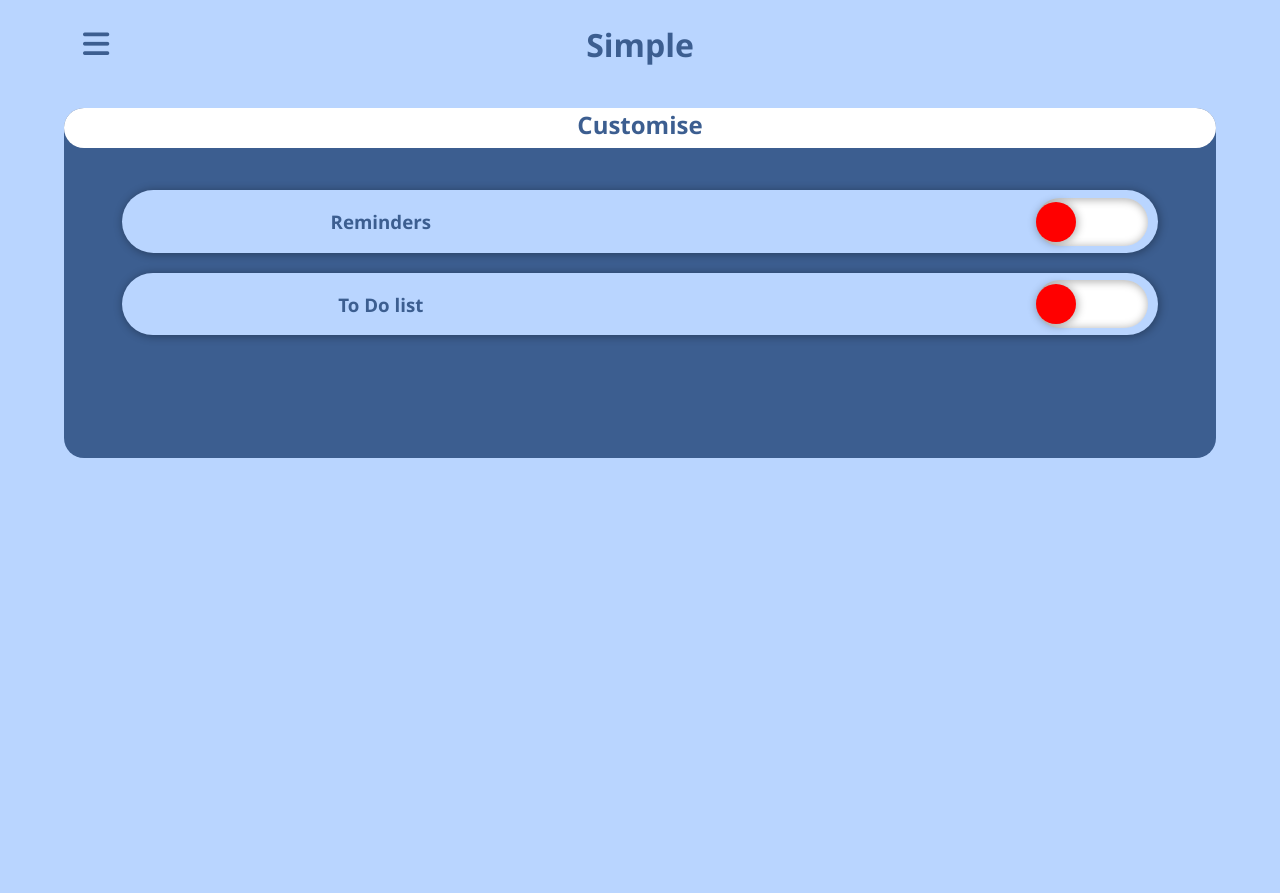
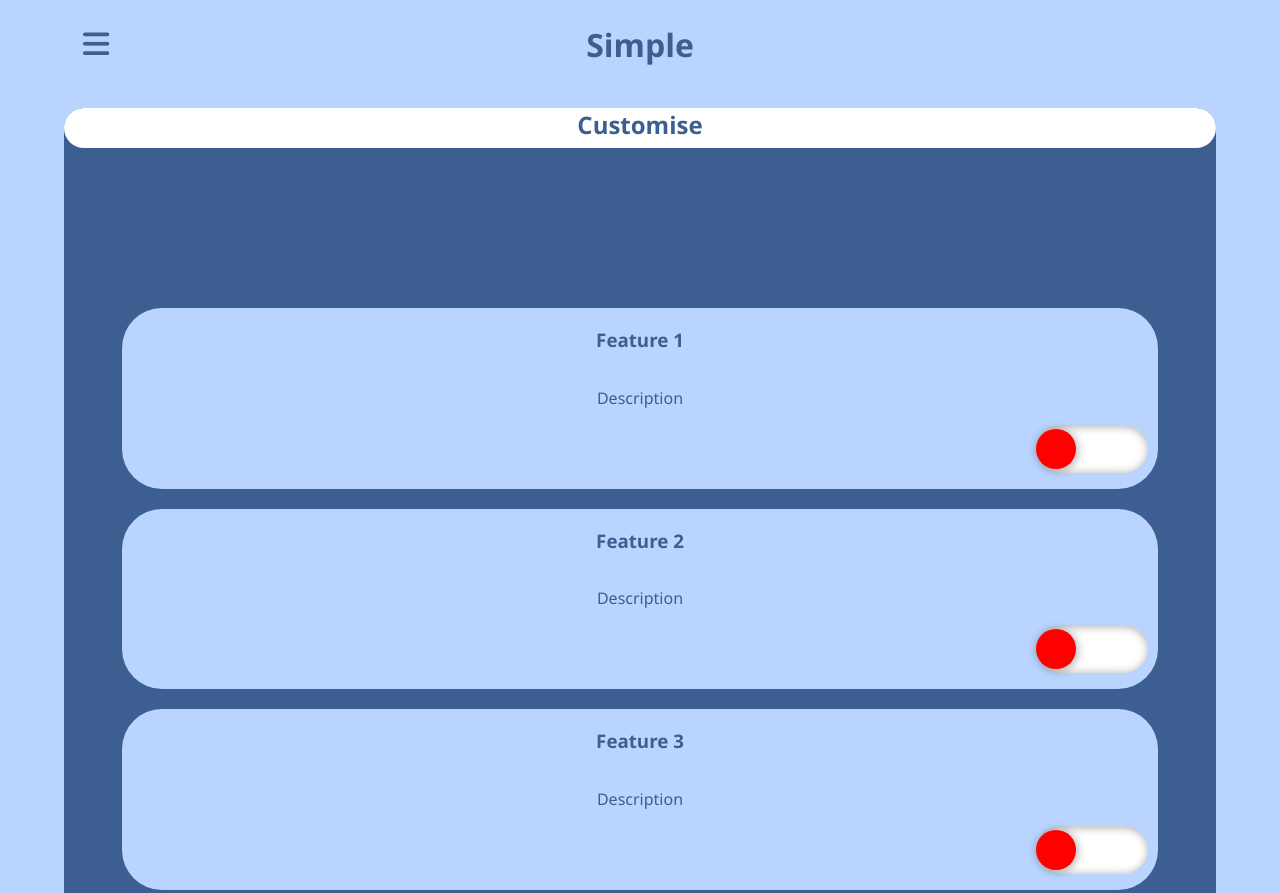
Before and after one commit to SchoolOfCode/final-project-front-end-team-26-bit-by-bit, a React app: page /customise in a window 1280 px wide. Shown: the top 893 px of the page. Before the commit the page ends 800 px from the top, so only its background shows below. Built offline with nearby package versions, Linux system fonts and the light colour scheme; no server answers; a web font is replaced by a local one.

Commit message:
Update customise styling, remove time from Todo form, reocurring to days

```diff
--- a/src/components/AddItemForm/AddItemForm.css
+++ b/src/components/AddItemForm/AddItemForm.css
@@ -11,6 +11,22 @@
     box-shadow: 1px 1px 8px 1px rgba(0, 0, 0, 0.3);
 }
 
+.customiseInput {
+    display: flex;
+    flex-direction: column;
+    background-color: #B9D5FF;
+    align-self: center;
+    justify-self: center;
+    border-radius: 40px;
+    width: 90%;
+    padding-bottom: 16px;
+}
+
+.customiseToggle {
+    align-self: end !important;
+    margin-right: 8px;
+    margin-right: 20px;
+}
 
 .BlueForm{
     background-color: #3C5E90;
--- a/src/components/AddItemForm/index.js
+++ b/src/components/AddItemForm/index.js
@@ -195,7 +195,7 @@ function AddItemForm() {
             ></input>
           </div>
 
-          <div className="InpToDo">
+          {/* <div className="InpToDo">
             <h3>Time</h3>
             <input
               required
@@ -213,10 +213,11 @@ function AddItemForm() {
               }}
               value={time}
             ></input>
-          </div>
+          </div> */}
+          {/* TODO: remove time from api routes including SQL statement, and variables */}
 
           <div className="InpToDo">
-            <h3>Reoccuring</h3>
+            <h3>Days</h3>
             <div className="dateSection">
               {isActive ? (
                 <div className="buttonForm">
--- a/src/components/Customise/index.js
+++ b/src/components/Customise/index.js
@@ -22,13 +22,20 @@ function Customise() {
         <Header/>
         <div className='BlueForm'>
             <h2 className='TitleForm'>Customise</h2>
-            <div className='InpToDo'>
-                <h3>Reminders</h3>
-                <div className='Switch'><button id="0" className='Buttonswitch' onClick={onClick}></button></div>
+            <div className='customiseInput'>
+                <h3>Feature 1</h3>
+                <p>Description</p>
+                <div className='Switch customiseToggle'><button id="0" className='Buttonswitch' onClick={onClick}></button></div>
             </div>
-            <div className='InpToDo'>
-                <h3>To Do list</h3>
-                <div className='Switch'><button id="1" className='Buttonswitch' onClick={onClick}></button></div>
+            <div className='customiseInput'>
+                <h3>Feature 2</h3>
+                <p>Description</p>
+                <div className='Switch customiseToggle'><button id="1" className='Buttonswitch' onClick={onClick}></button></div>
+            </div>
+            <div className='customiseInput'>
+                <h3>Feature 3</h3>
+                <p>Description</p>
+                <div className='Switch customiseToggle'><button id="1" className='Buttonswitch' onClick={onClick}></button></div>
             </div>
         </div>
     </div>
```
